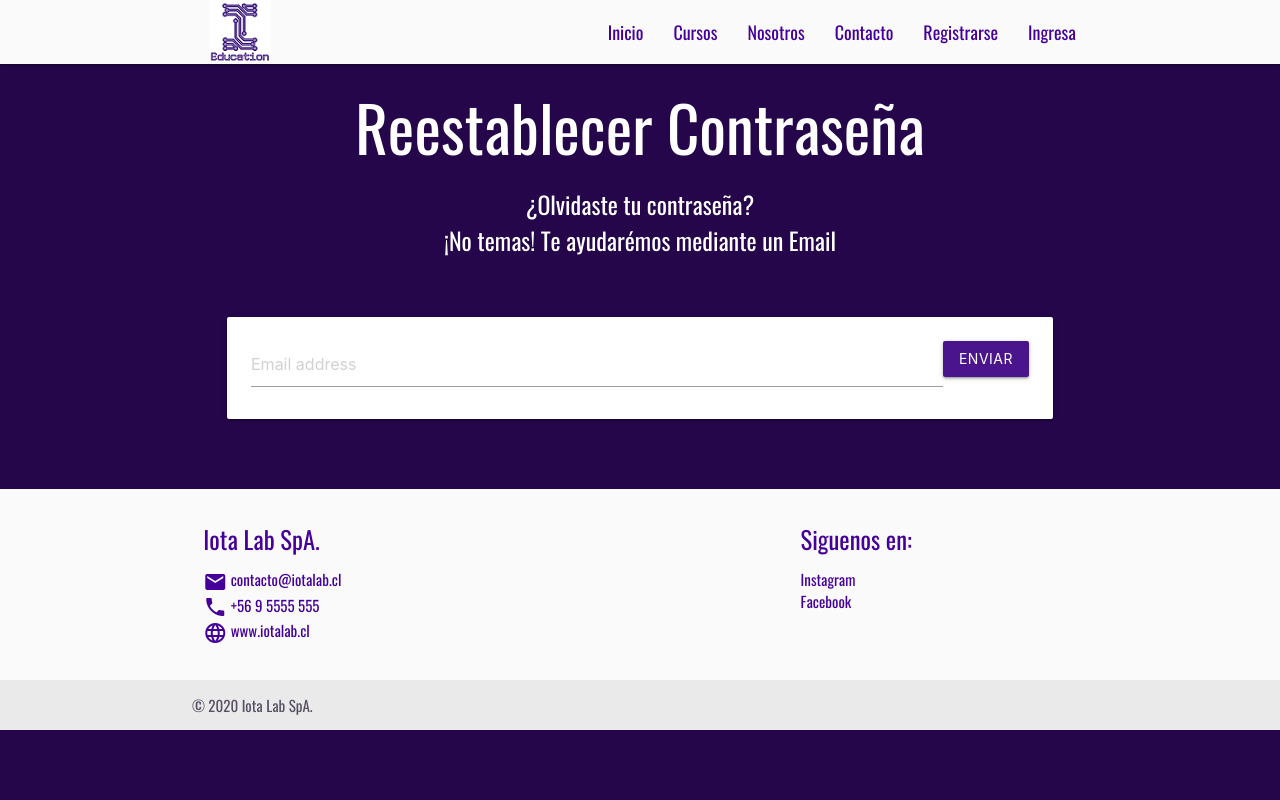
After one commit to crusescudero/Iota-edu-backend, a Django app: page /password_reset/ in a window 1280 px wide. The commit adds this page. Run offline with Django 3.2, Linux system fonts and the light colour scheme; some libraries are stand-ins or nearby versions.

Commit message:
Reset de contraseña agregado

```diff
--- a/iotalab/iotaedu/templates/login.html
+++ b/iotalab/iotaedu/templates/login.html
@@ -20,6 +20,8 @@
             <div class="input-field col contactFill">
               {{ form.as_p }}
               <button class="btn purple darken-4" type="submit">Iniciar Sesión</button>
+              <div></br><a href="/password_reset/">¿Olvidaste tu contraseña?</a></div>
+
             </div>
           </div>
         </form>
--- /dev/null
+++ b/iotalab/iotaedu/templates/password_reset.html
@@ -0,0 +1,32 @@
+{% extends 'base.html' %}
+
+{% block title %}
+  {{ title }}
+{% endblock title %}
+
+{% block content %}
+
+
+<div>
+  <div class="txt_body salto center-align">
+    <h1>Reestablecer Contraseña</h1>
+    <p>¿Olvidaste tu contraseña? </br>¡No temas! Te ayudarémos mediante un Email</p>
+    <div class="section container">
+      <div class="row">
+        <form method="POST" class="form-signin">{% csrf_token %}
+        </div>
+          <div class="row card-panel contactContainer">
+
+            <input name="email" class="form-control" placeholder="Email address" type="email" id="id_email" required="true">
+
+              <button class="btn purple darken-4" type="submit">Enviar</button>
+            </div>
+            </div>
+          </div>
+        </form>
+      </div>
+    </div>
+  </div>
+</div>
+
+{% endblock %}
--- a/iotalab/iotaedu/urls.py
+++ b/iotalab/iotaedu/urls.py
@@ -1,6 +1,8 @@
 from django.urls import path, include
 from django.views.generic import RedirectView
 from django.conf.urls import url
+from django.contrib.auth import views as auth_views
+
 
 from . import views
 
@@ -12,5 +14,14 @@ urlpatterns = [
     path('login/', views.loginview, name='loginview'),
     path('register/', views.register, name='register'),
     path('logout/', views.logoutUser, name='logout'),
-    url(r'^favicon\.ico$',RedirectView.as_view(url='/static/images/favicon.ico')),
+
+    path('done/', auth_views.PasswordResetCompleteView.as_view(template_name='done.html'),
+     name='password_reset_done'),
+
+    path('reset/<uidb64>/<token>/', auth_views.PasswordResetConfirmView.as_view(), name='password_reset_confirm'),
+
+    path('password_reset/', auth_views.PasswordResetView.as_view(template_name='password_reset.html'), name='password_reset'),
+
+    path('reset_confirmed/', auth_views.PasswordResetCompleteView.as_view(template_name='password_reset_confirmed.html'),
+     name='password_reset_confirmed'),
 ]
--- a/iotalab/iotalab/settings.py
+++ b/iotalab/iotalab/settings.py
@@ -105,7 +105,7 @@ AUTH_PASSWORD_VALIDATORS = [
 # Internationalization
 # https://docs.djangoproject.com/en/3.1/topics/i18n/
 
-LANGUAGE_CODE = 'en-us'
+LANGUAGE_CODE = 'es-es'
 
 TIME_ZONE = 'UTC'
 
```
Also changed, not shown: iotalab/iotaedu/templates/done.html (added, +20 -0 lines), iotalab/iotaedu/templates/password_reset_confirmed.html (added, +20 -0 lines), iotalab/db.sqlite3, iotalab/iotaedu/static/assets/img/favicon.ico (renamed from iotalab/iotaedu/static/favicon.ico).
